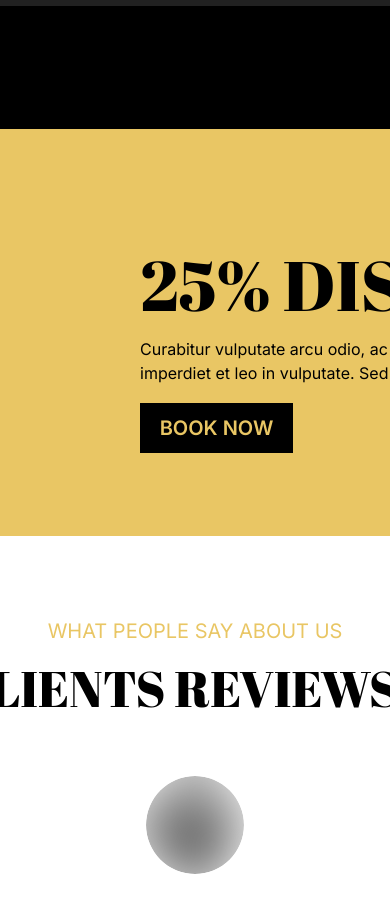
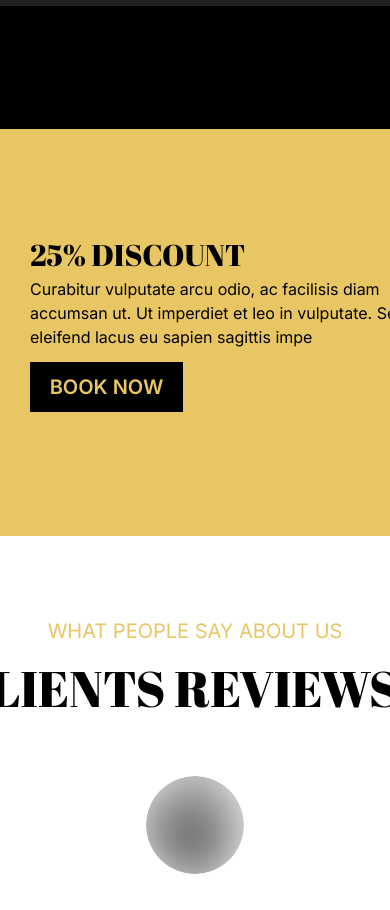
Before and after one commit to Bigbilly-github/BarberShop, a React (Vite) app: page / in a window 390 px wide. Shown: the part 3100-4010 px from the top of the page. Built offline with nearby package versions, Linux system fonts and the light colour scheme; a web font is replaced by a local one.

Commit message:
adding responsiveness to the discount component

```diff
--- a/src/components/discount.jsx
+++ b/src/components/discount.jsx
@@ -4,13 +4,13 @@
 function Discount (){
     return(
         <>
-        <section className="w-[1440px] h-[530px] bg-[#000000] pt-[123px]">
-            <div className="w-[1440px] h-[407px] bg-[#E9C664] bg-[url('/src/svg/discount/img.svg')]  pt-[103px] bg-no-repeat bg-[90%_50%] ">
-            <div className="w-[541px] h-[200px] ml-[140px]">
-                <h1 className="font-fatface text-[70px] mb-0 tracking-[5%] w-[541px] ">
+        <section className="w-full h-[530px] bg-[#000000] pt-[123px]">
+            <div className="lg:w-[1440px] md:w-[1200px] sm:w-[1050px] h-[407px] bg-[#E9C664] sm:bg-[url('/src/svg/discount/img.svg')]    pt-[103px] bg-no-repeat bg-[90%_50%] ">
+            <div className="w-[541px] h-[200px] xl:ml-[75px] md:ml-[40px] ml-[30px] ">
+                <h1 className="font-fatface xl:text-[70px] sm:text-[50px] text-[30px] mb-0 tracking-[5%] w-[541px] ">
                     25% DISCOUNT
                 </h1>
-                <p className="w-[541px] h-[31px] font-inter   mb-[35px] text-[16px] text-[#000000]">
+                <p className="xl:w-[541px] w-[400px] xl:h-[31px] h-[50px] font-inter   mb-[35px] text-[16px] text-[#000000]">
                     Curabitur vulputate arcu odio, ac facilisis diam accumsan ut. Ut imperdiet et leo in vulputate. Sed eleifend lacus eu sapien sagittis impe
                 </p>
                 <button className="w-[153px]  hover:opacity-75 transition-normal cursor-pointer h-[50px] bg-[#000000] font-inter font-semibold text-[20px] text-[#E9C664]">
```
